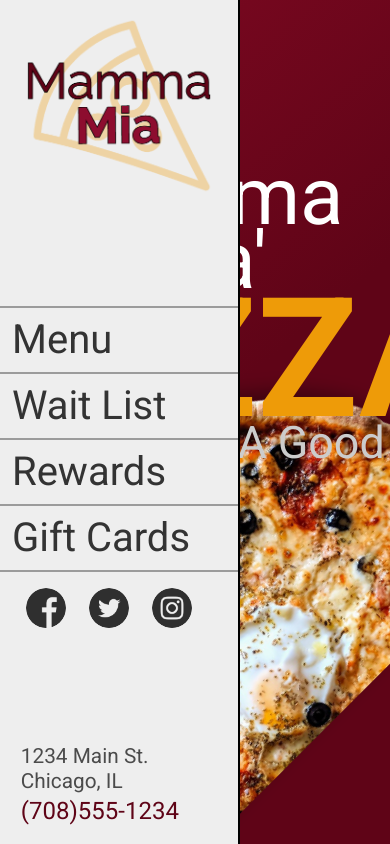
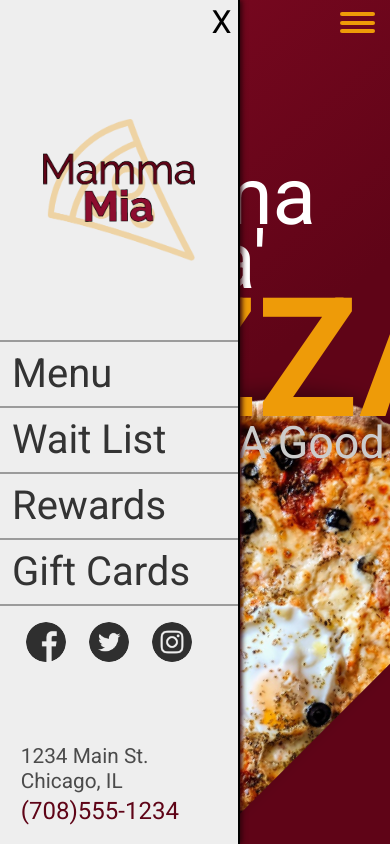
Before and after one commit to NathanielDaniels/restaurant-fullstack, a web app: file public/index.html in a window 390 px wide. Run offline with its HTML, style and script files only (its server is not run), Linux system fonts and the light colour scheme.

Commit message:
added burger menu on mobile. working on click functionality

```diff
--- a/assets/scss/_home.scss
+++ b/assets/scss/_home.scss
@@ -64,6 +64,9 @@ section#welcome {
 		justify-content: space-between;
     position: relative;
     animation: menuSlide 1s 1 ease-in-out;
+    .close {
+      display: none;
+    }
 		.logo {
       margin: .5em 0;
       font-size: 2rem;
@@ -184,17 +187,117 @@ section#welcome {
 }
 
 @media screen and (max-width: 800px) {
+* {
+  animation: none !important;
+}
+
+// .welcome-menu {
+// 		// padding: 0.5em;
+// 		border-right: 2px solid black;
+// 		width: 15em;
+// 		background: #eee;
+// 		height: 100vh;
+// 		display: flex;
+// 		flex-direction: column;
+// 		justify-content: space-between;
+//     position: relative;
+//     animation: menuSlide 1s 1 ease-in-out;
+// 		.logo {
+//       margin: .5em 0;
+//       font-size: 2rem;
+//       text-align: center;
+// 			img {
+// 				width: 6em;
+// 			}
+// 		}
+
   section#welcome {
     div.welcome-menu {
+      // width: 100%;
       position: absolute;
       z-index: 100;
+      box-shadow: 2px 0px 5px hsl(347, 92%, 9%);
+      div.close {
+        // width: 100%;
+        display: flex;
+        justify-content: flex-end;
+        margin: .2em;
+        font-size: 2em;
+        cursor: pointer;
+      }
+      div.logo {
+        // margin-top: 1em;
+
+        img {
+          width: 5em;
+        }
+      }
     }
     div.welcome-jumbo {
       width: 100%;
+      .mobile-burger-menu__container {
+        z-index: 100;
+        float: right;
+        background: transparent;
+        border: transparent;
+        border-radius: 50%;
+        margin-right: 10px;
+        position: relative;
+        padding: 5px;
+        cursor: pointer;
+        &:focus {
+          outline: thin dashed;
+          outline-color: #ee9b08;
+          padding: 0 5px;
+        }
+        .mobile-burger-menu__elements {
+          width: 35px;
+          height: 35px;
+          position: relative;
+          top: 5px;
+          &:hover,
+          &:focus {
+            filter: drop-shadow(0px 2px 2px #ee9b08);
+          }
+          &:hover .line,
+          &:focus .line {
+            background: #ee9b08;
+          }
+          .line {
+            position: absolute;
+            width: 35px;
+            height: 4px;
+            left: 0px;
+            background: #ee9b08;
+            border-radius: 2.5px;
+            transition: all 0.2s cubic-bezier(0.42, 0, 0.68, 1.78);
+          }
+          .line01 {
+            top: 5%;
+          }
+          .line02 {
+            top: 30%;
+          }
+          .line03 {
+            top: 55%;
+          }
+        }
+        .mobile-burger-menu__elements.close .line01 {
+          transform: rotate(45deg);
+          top: 30%;
+          background: yellow;
+        }
+        .mobile-burger-menu__elements.close .line02,
+        .mobile-burger-menu__elements.close .line03 {
+          background: yellow;
+          top: 30%;
+          transform: rotate(-45deg);
+        }
+      }
+
       div.title {
         top: 40%;
         left: 10%;
-        animation: none;
         z-index: 5;
         max-width: 100%;
         h1 {
@@ -206,7 +309,6 @@ section#welcome {
         // }
       }
       img {
-        animation: none;
         top: 10em;
         // height: 5%;
         position: absolute;
--- a/public/index.html
+++ b/public/index.html
@@ -26,6 +26,7 @@
   <body>
     <section id="welcome">
       <div class="welcome-menu">
+        <div class="close">X</div>
         <div class="logo">
           <img src="./img/mama-mia-logo-pizza-angle.png" alt="Mamma Mia logo">
         </div>
@@ -64,6 +65,15 @@
         </div>
       </div>
       <div class="welcome-jumbo">
+        <div class="mobile-burger-menu">
+          <button class="mobile-burger-menu__container">
+            <div class="mobile-burger-menu__elements">
+              <span class="line line01" role="Side Menu button"></span>
+              <span class="line line02" role="Side Menu button"></span>
+              <span class="line line03" role="Side Menu button"></span>
+            </div>
+          </button>
+        </div>
         <div class="title">
           <h1>Mamma Mia' <span>Pizza</span></h1>
           <p>Now That's A Good Pie!</p>
```
Also changed, not shown: public/css/styles.css, 1 other file.
